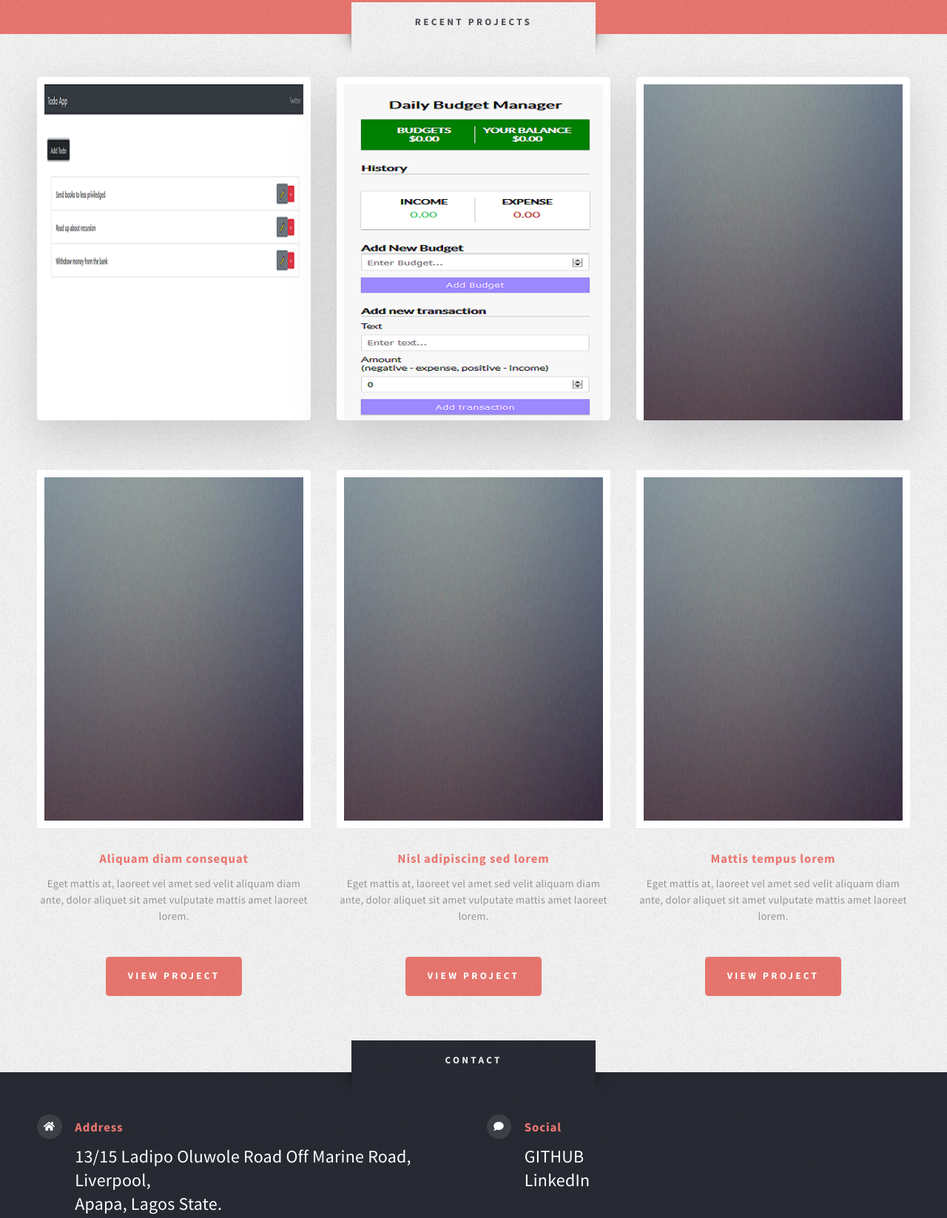
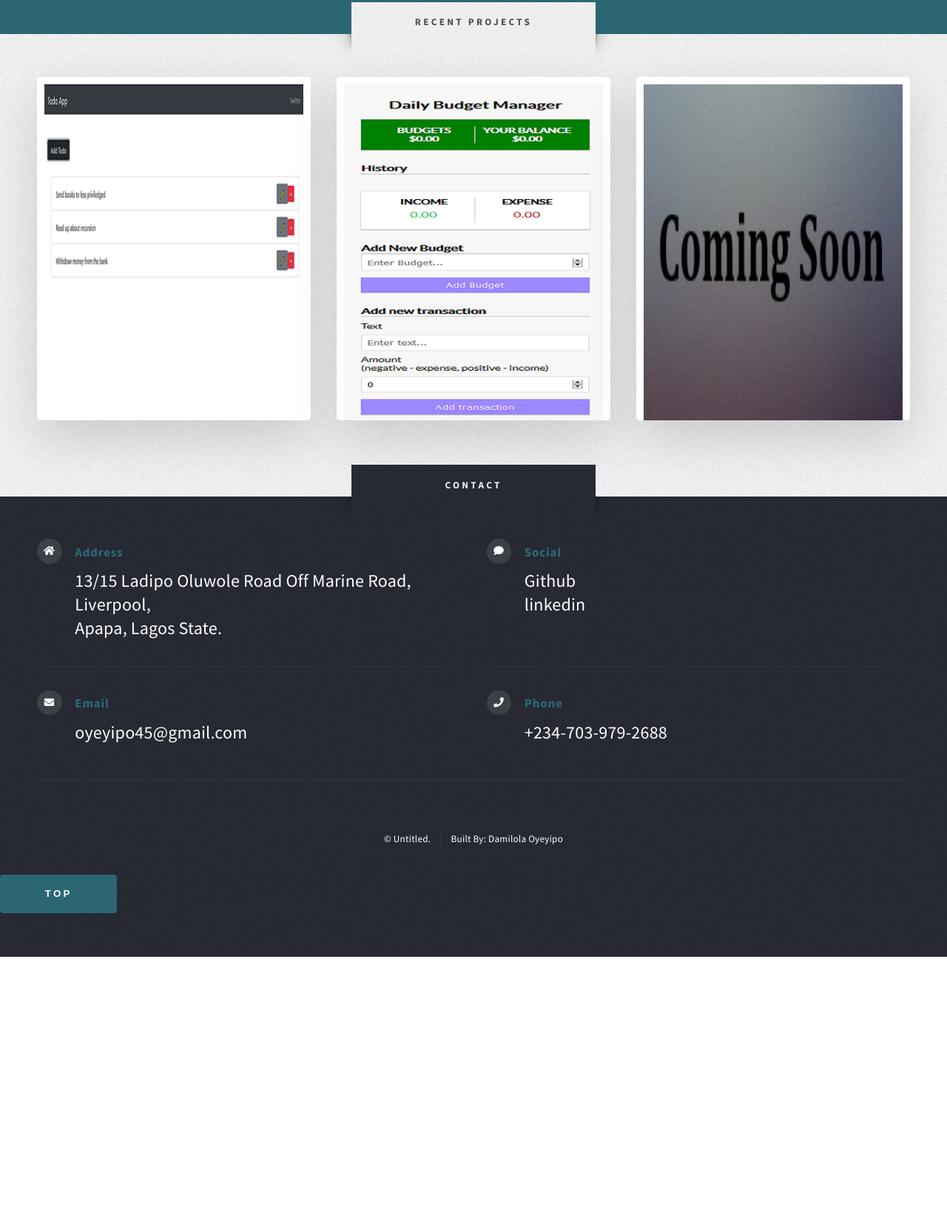
Before and after one commit to oyeyipo45/portfolio, a website: page index.html in a window 1280 px wide. Shown: the part 837-2483 px from the top of the page at 74% size. After the commit the page ends 2130 px from the top, so only its background shows below. Drawn offline with Linux system fonts and the light colour scheme.

Commit message:
changed primary color

```diff
--- a/assets/css/main.css
+++ b/assets/css/main.css
@@ -29,6 +29,7 @@ footer, header, hgroup, menu, nav, section {
 body {
 	line-height: 1;
 }
+
 
 
 
@@ -1131,25 +1132,32 @@ input, select, textarea {
 	}
 
 
+	:root{
+		--primary-color : #2C6975;
+		--second-color : #e97770;
+		--button-hover : #68b2a0;
+		--button-active: #8cd960;
+	}
+
 		.button:hover {
-			background-color: #f98780;
+			background-color: var(--button-hover);
 		}
 
 
 
 		.button.style1 {
-			background: #e97770 url("images/overlay.png");
+			background: var(--primary-color) url("images/overlay.png");
 			color: #fff;
 		}
 
 
 			.button.style1:hover {
-				background-color: #f98780;
+				background-color: var(--button-hover);
 			}
 
 
 			.button.style1:active {
-				background-color: #d96760;
+				background-color: var(--button-active);
 			}
 
 
@@ -1225,7 +1233,7 @@ input, select, textarea {
 		}
 
 		.feature-list h3 {
-			color: #e97770 !important;
+			color: var(--primary-color) !important;
 			margin: -0.35em 0 0.75em 0;
 			font-size: 1.15em;
 			letter-spacing: 0.05em;
@@ -1342,14 +1350,16 @@ input, select, textarea {
 				background: url("images/shadow.png");
 			}
 
+
+
 		.wrapper.style1 {
-			background: #e97770 url("images/overlay.png");
+			background: var(--primary-color) url("images/overlay.png");
 			color: #eee;
 			color: rgba(255, 255, 255, 0.75);
 		}
 
 			.wrapper.style1 .title {
-				background: #e97770 url("images/overlay.png");
+				background: var(--primary-color) url("images/overlay.png");
 				color: #fff;
 			}
 
@@ -1549,7 +1559,7 @@ input, select, textarea {
 	}
 
 		#highlights .highlight h3 {
-			color: #e97770;
+			color: var(--primary-color);
 			margin: 0 0 0.75em 0;
 			font-size: 1.15em;
 			letter-spacing: 0.05em;
--- a/index.html
+++ b/index.html
@@ -26,6 +26,7 @@
 								<li><a href="#projects">Projects</a></li>
 
 								<li><a href="#contact" >Contact</a></li>
+								<li><a target="_blank" href="https://docs.google.com/document/d/15xC1bC8c9-Q9t1qhCZcb9Hg0W_LwG_WRTQh5IbHdxKE/edit?usp=sharing" >Resume</a></li>
 							</ul>
 						</nav>
 
@@ -38,7 +39,7 @@
 						<p  class="nobr-skills">
 
 							<br>
-						<br><b>Back-End:</b> Node.js, Express JS, SQL databases(POSTGRESQL), NoSQL databases(MongoDB),  Git/Github <br>
+						<br><b>Back-End:</b> Node.js, Express JS, Git/Github, SQL databases(POSTGRESQL), NoSQL databases(MongoDB) <br>
 						<br><b>Front-End:</b>  HTML5, CSS3, Bootstrap 4, JavaScript (ES6), React (with Hooks), Redux, Context Api</p>
 					</div>
 				</section>
@@ -56,16 +57,18 @@
 									<div class="card">
 										<div class="card__side card__side--front">
 
-											 <a href="https://dry-wave-52277.herokuapp.com/" class="image featured "><img src="images/mern-stack-todo-app.png" alt="" /></a>
+											 <a href="https://mern-stack-todo-app.herokuapp.com/" target="_blank" class="image featured "><img src="images/mern-stack-todo-app.png" alt="" /></a>
 
 										</div>
 										<div class="card__side card__side--back card__side--back-1">
 
 											<div class="card-cover">
-												<h3><a href="https://dry-wave-52277.herokuapp.com/">MERN Stack Todo App</a></h3>
-												<p>Eget mattis at, laoreet vel amet sed velit aliquam diam ante, dolor aliquet sit amet vulputate mattis amet laoreet lorem.</p>
+												<h3><a href="https://mern-stack-todo-app.herokuapp.com/" target="_blank">MERN STACK TODO APP</a></h3>
+												<p>A simple Todo App showing intrinsic CRUD operations</p>
+												<p><h3>Technologies</h3>React Js, Redux, JavaScript, Node Js, Express Js, MongoDB</p>
+
 												<ul class="actions">
-													<li><a href="https://dry-wave-52277.herokuapp.com/" class="button style1">View Project</a></li>
+													<li><a href="https://mern-stack-todo-app.herokuapp.com/" target="_blank" class="button style1">View Project</a></li>
 												</ul>
 											</div>
 										 </div>
@@ -78,16 +81,18 @@
 									<div class="card">
 										<div class="card__side card__side--front">
 
-											 <a href="https://dry-wave-52277.herokuapp.com/" class="image featured "><img src="images/Screenshot (60).png" alt="" /></a>
+											 <a href="https://daily-budget-management.herokuapp.com/" target="_blank" class="image featured "><img src="images/Screenshot (60).png" alt="" /></a>
 
 										</div>
 										<div class="card__side card__side--back card__side--back-1">
 
 											<div class="card-cover">
-												<h3><a href="https://dry-wave-52277.herokuapp.com/">Daily Budget Management App</a></h3>
-												<p>The main aim of this app is to help keep track of Income and expenditure, ensuring the expenditures do not exceed the income.</p>
+												<h3><a href="https://daily-budget-management.herokuapp.com/" target="_blank">DAILY BUDGET MANAGEMENT APP</a></h3>
+												<p>Front-End of a product that helps keep track of Income and expenditure, ensuring the expenditures do not exceed the income, Back-End (still in development</p>
+												<p><h3>Technologies</h3> React Js, ContextApi, Bootstrap, JavaScript</p>
+
 												<ul class="actions">
-													<li><a href="https://dry-wave-52277.herokuapp.com/" class="button style1">View Project</a></li>
+													<li><a href="https://daily-budget-management.herokuapp.com/" target="_blank" class="button style1">View Project</a></li>
 												</ul>
 											</div>
 										 </div>
@@ -96,63 +101,34 @@
 							</div>
 
 
+
 							<div class="col-4 col-12-medium">
 								<section class="highlight">
 									<div class="card">
 										<div class="card__side card__side--front">
 
-											 <a href="https://dry-wave-52277.herokuapp.com/" class="image featured "><img src="images/pic02.jpg" alt="" /></a>
+											 <a href="" target="_blank" class="image featured "><img src="images/pic02 edit.jpg" alt="" /></a>
 
 										</div>
 										<div class="card__side card__side--back card__side--back-1">
 
 											<div class="card-cover">
-												<h3><a href="https://dry-wave-52277.herokuapp.com/">MERN Stack Todo App</a></h3>
-												<p>Eget mattis at, laoreet vel amet sed velit aliquam diam ante, dolor aliquet sit amet vulputate mattis amet laoreet lorem.</p>
+												<h3><a href="" target="_blank">E-COMMERCE WEBSITE</a></h3>
+												<p>An E-commerce website with mordern functionalities built with the MERN stack technologies.</p>
+												<p><h3>Technologies</h3>Technologies</h3>React Js, Redux, JavaScript,Bootstrap, Node Js, Express Js, MongoDB</p>
+
 												<ul class="actions">
-													<li><a href="https://dry-wave-52277.herokuapp.com/" class="button style1">View Project</a></li>
+													<li><a href="" target="_blank" class="button style1" disabled>View Project</a></li>
 												</ul>
 											</div>
-
-
 										 </div>
 									</div>
 								</section>
 							</div>
+
 						</div>
 
-						<div class="row aln-center projects-row-2">
-							<div class="col-4 col-12-medium">
-								<section class="highlight">
-									<a href="#" class="image featured"><img src="images/pic02.jpg" alt="" /></a>
-									<h3><a href="#">Aliquam diam consequat</a></h3>
-									<p>Eget mattis at, laoreet vel amet sed velit aliquam diam ante, dolor aliquet sit amet vulputate mattis amet laoreet lorem.</p>
-									<ul class="actions">
-										<li><a href="#" class="button style1">View Project</a></li>
-									</ul>
-								</section>
-							</div>
-							<div class="col-4 col-12-medium">
-								<section class="highlight">
-									<a href="#" class="image featured"><img src="images/pic02.jpg" alt="" /></a>
-									<h3><a href="#">Nisl adipiscing sed lorem</a></h3>
-									<p>Eget mattis at, laoreet vel amet sed velit aliquam diam ante, dolor aliquet sit amet vulputate mattis amet laoreet lorem.</p>
-									<ul class="actions">
-										<li><a href="#" class="button style1">View Project</a></li>
-									</ul>
-								</section>
-							</div>
-							<div class="col-4 col-12-medium">
-								<section class="highlight">
-									<a href="#" class="image featured"><img src="images/pic02.jpg" alt="" /></a>
-									<h3><a href="#">Mattis tempus lorem</a></h3>
-									<p>Eget mattis at, laoreet vel amet sed velit aliquam diam ante, dolor aliquet sit amet vulputate mattis amet laoreet lorem.</p>
-									<ul class="actions">
-										<li><a href="#" class="button style1">View Project</a></li>
-									</ul>
-								</section>
-							</div>
-						</div>
+
 					</div>
 				</section>
 
@@ -179,8 +155,9 @@
 												<section>
 													<h3 class="icon solid fa-comment">Social</h3>
 													<p class="nobr-skills-footer">
-														<a href="https://github.com/oyeyipo45">GITHUB</a><br />
-														<a href="https://linkedin.com/in/damilola-oyeyipo-17a91215a">LinkedIn</a><br />
+														<a href="https://github.com/oyeyipo45">Github</a><br />
+														<a href="https://linkedin.com/in/damilola-oyeyipo-17a91215a">linkedin</a><br />
+
 													</p>
 												</section>
 											</div>
```
Also changed, not shown: images/pic02 edit.jpg (added).
